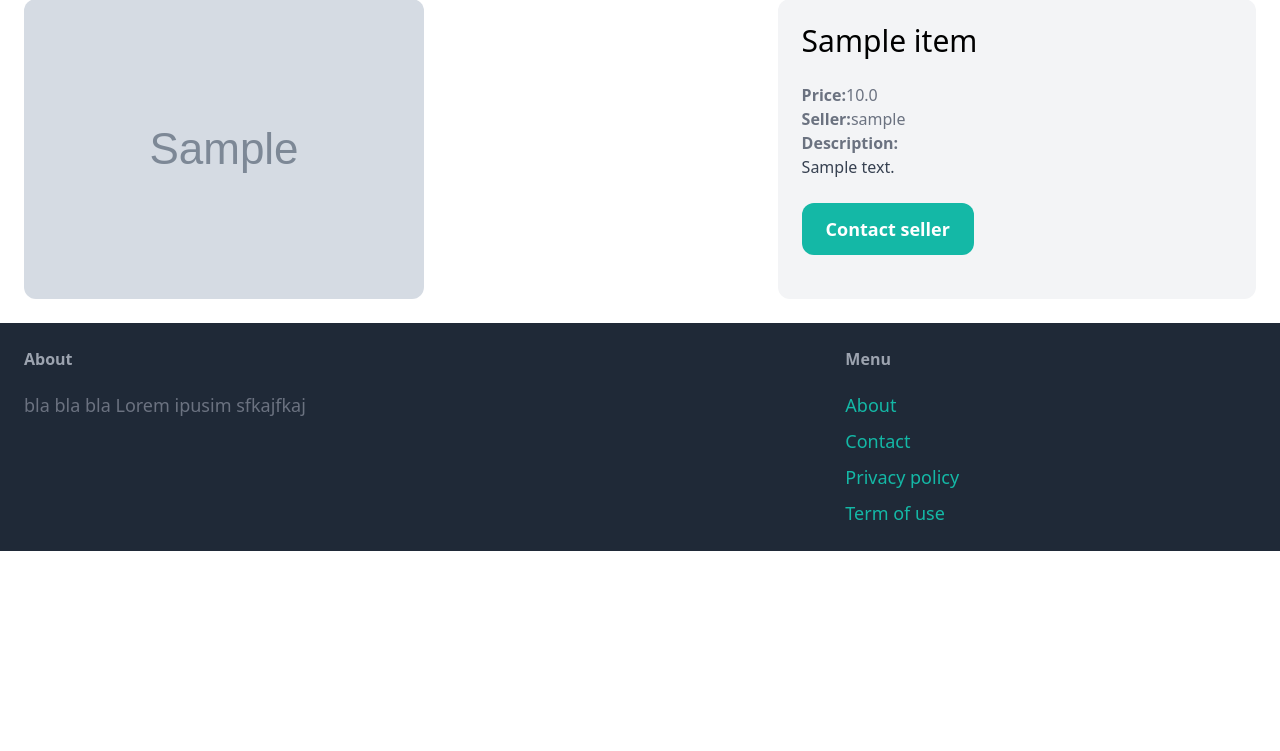
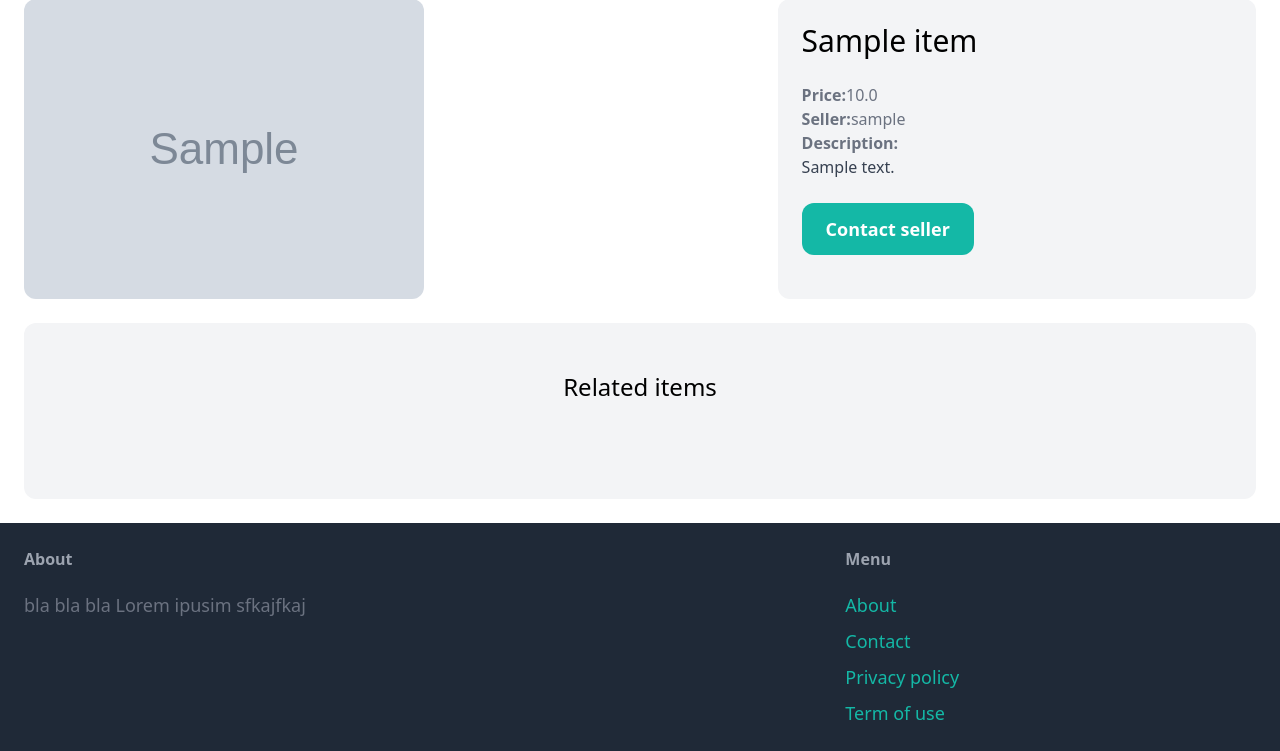
Before and after one commit to severusDude/django-marketplace, a Django app: page /items/1/ in a window 1280 px wide. Shown: the part 102-853 px from the top of the page. Before the commit the page ends 653 px from the top, so only its background shows below. Run offline with Django 5.2, Linux system fonts and the light colour scheme; tables that the repository leaves empty hold one stand-in row (values such as "Sample post"); grey boxes marked "Sample" are stand-in pictures; some libraries are stand-ins or nearby versions.

Commit message:
feat(ui): add related items in item detail view

```diff
--- a/marketplace/item/templates/item/detail.html
+++ b/marketplace/item/templates/item/detail.html
@@ -26,4 +26,22 @@
                class="inline-block mt-6 px-6 py-3 text-lg font-semibold bg-teal-500 text-white rounded-xl hover:bg-teal-700">Contact seller</a>
         </div>
     </div>
+    <div class="mt-6 px-6 py-12 bg-gray-100 rounded-xl">
+        <h2 class="mb-12 text-2xl text-center">Related items</h2>
+        <div class="grid grid-cols-3 gap-3">
+            {% for item in related_items %}
+                <div>
+                    <a href="{% url 'item:detail' item.id %}">
+                        <div>
+                            <img src="{{ item.image.url }}" alt="" class="rounded-t-xl" />
+                        </div>
+                        <div class="p-6 bg-white rounded-b-xl">
+                            <h2 class="text-2xl">{{ items.name }}</h2>
+                            <p class="text-gray-500">Price: {{ item.price }}</p>
+                        </div>
+                    </a>
+                </div>
+            {% endfor %}
+        </div>
+    </div>
 {% endblock content %}
--- a/marketplace/item/views.py
+++ b/marketplace/item/views.py
@@ -6,7 +6,10 @@
 
 def detail(request, pk):
     item = get_object_or_404(Item, pk=pk)
+    related_items = Item.objects.filter(
+        category=item.category, is_sold=False).exclude(pk=pk)[0:3]
 
     return render(request, 'item/detail.html', {
         'item': item,
+        'related_items': related_items,
     })
```
